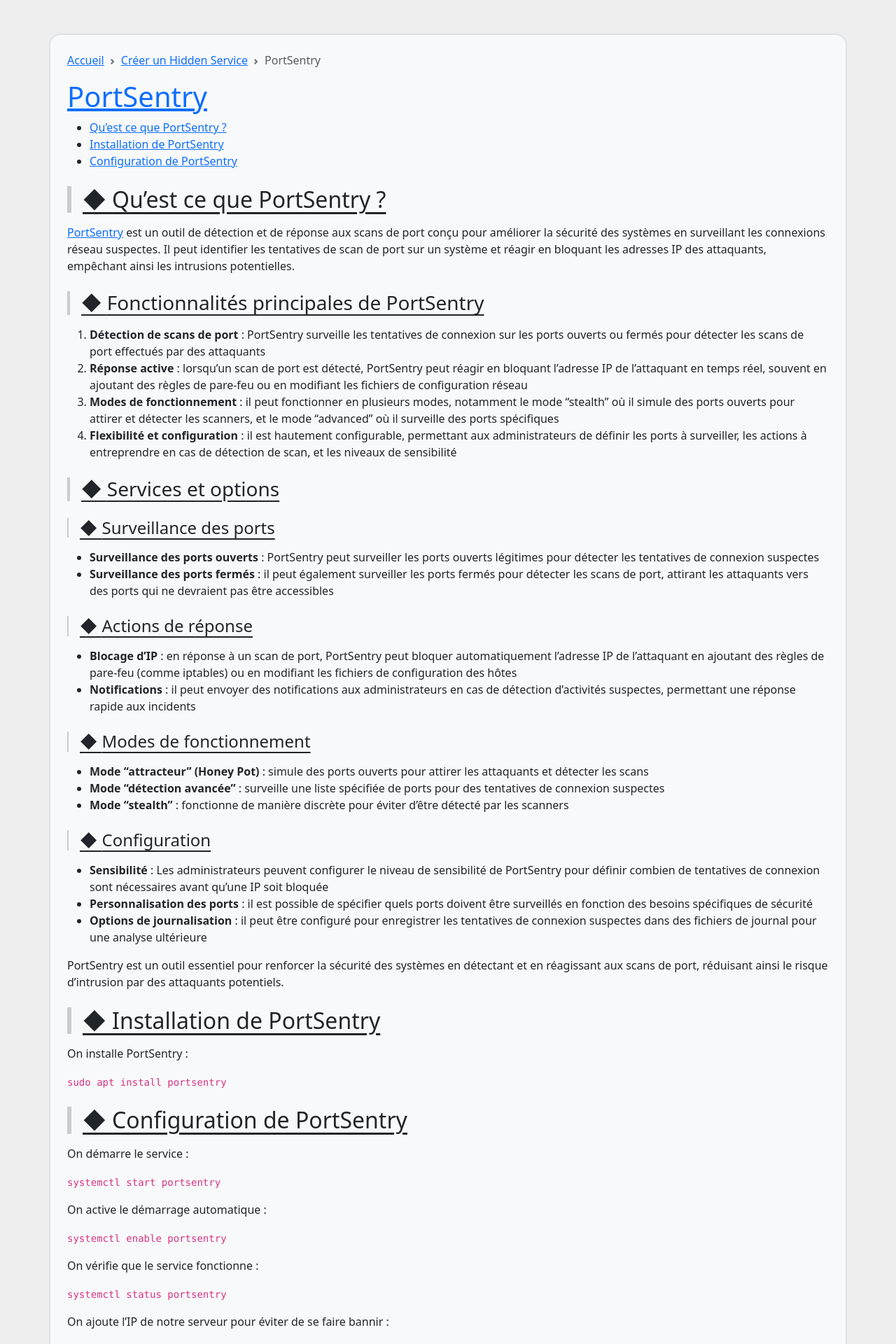
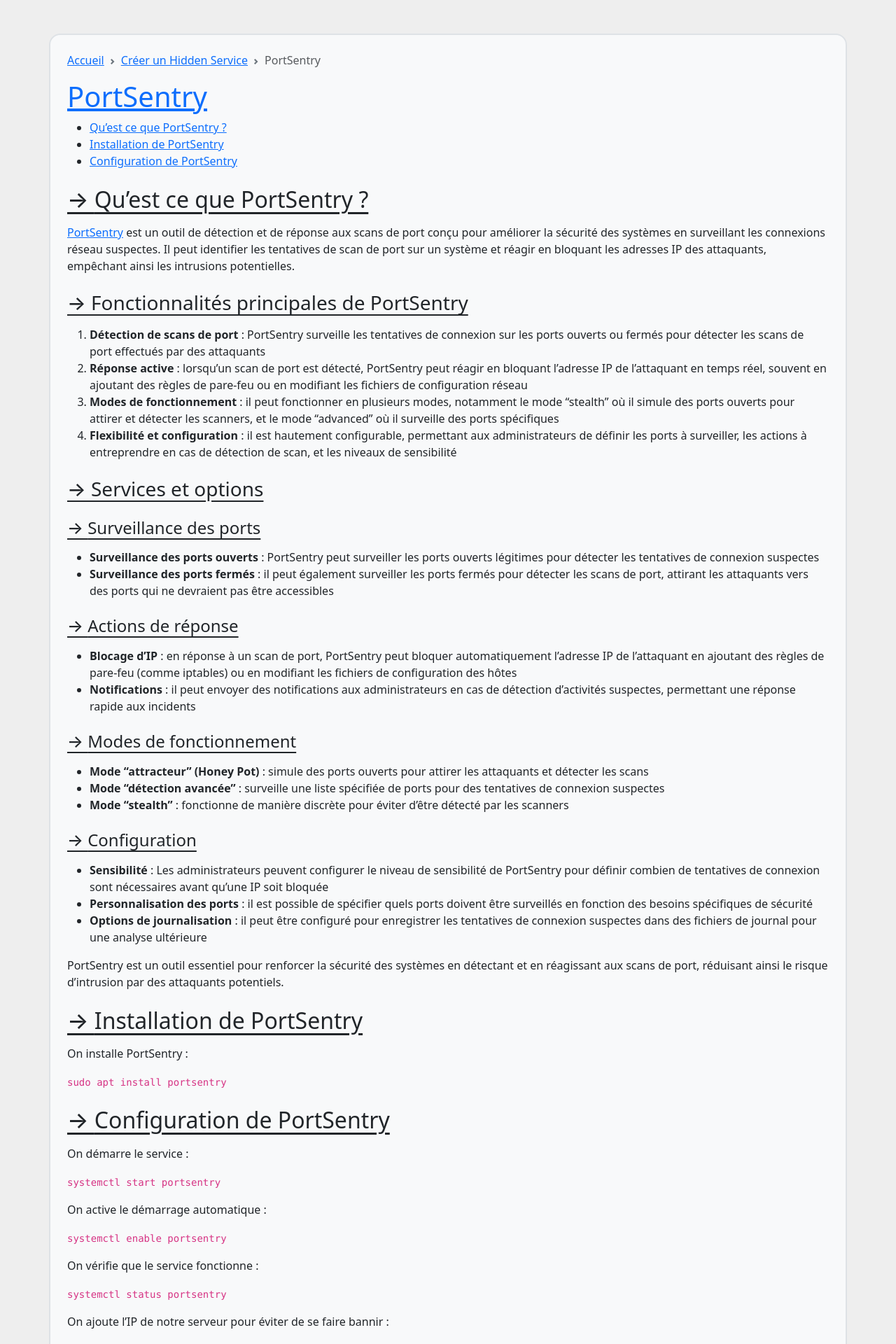
Before and after one commit to Machou/machou.github.io, a Jekyll site: the page built from pages/portsentry.md, in a window 1280 px wide. Shown: the top 1920 px of the page at 70% size. Built offline with Jekyll 4.4.1, drawn with Linux system fonts in a browser that asks for light colours; comment, search, counter and statistics services are not loaded.

Commit message:
corrections

```diff
--- a/assets/css/style.css
+++ b/assets/css/style.css
@@ -13,28 +13,25 @@
 }
 
 h2::before, h3::before, h4::before {
-	content: "◆ ";
-	/* content: "● ";
-	content: "■ ";
-	content: "▶ ";
-	content: "✦ ";
+	/* content: "◆ "; */
+	/* content: "● "; */
+	/* content: "■ "; */
+	/* content: "▶ "; */
+	/* content: "✦ "; */
 	content: "→ ";
-	content: "↠ "; */
+	/* content: "↠ "; */
 }
 
 h2 {
-	border-left: 6px solid #ccc;
-	padding-left: 1rem;
+
 }
 
 h3 {
-	border-left: 4px solid #ccc;
-	padding-left: 1rem;
+
 }
 
 h4 {
-	border-left: 2px solid #ccc;
-	padding-left: 1rem;
+
 }
 
 .table-wow td:first-child {
```
